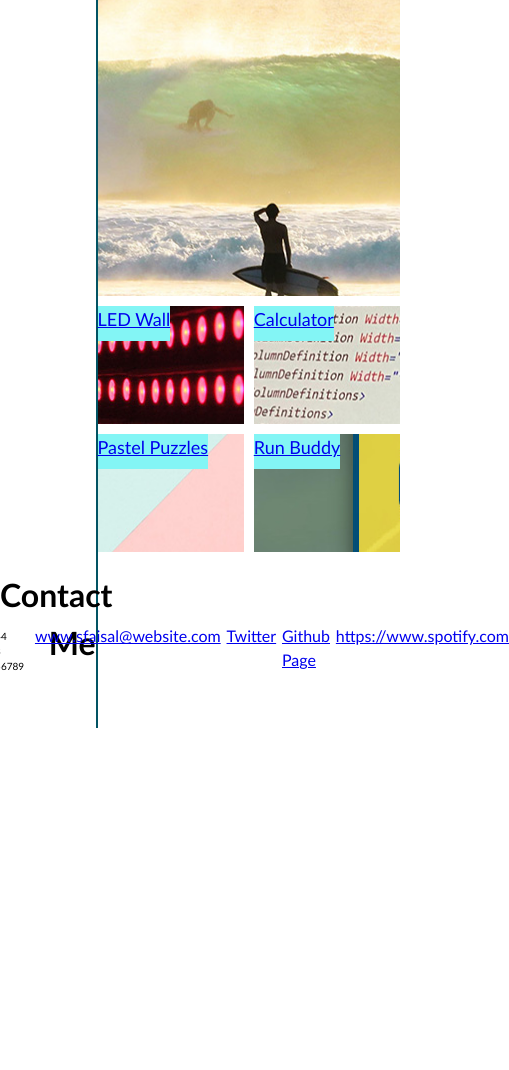
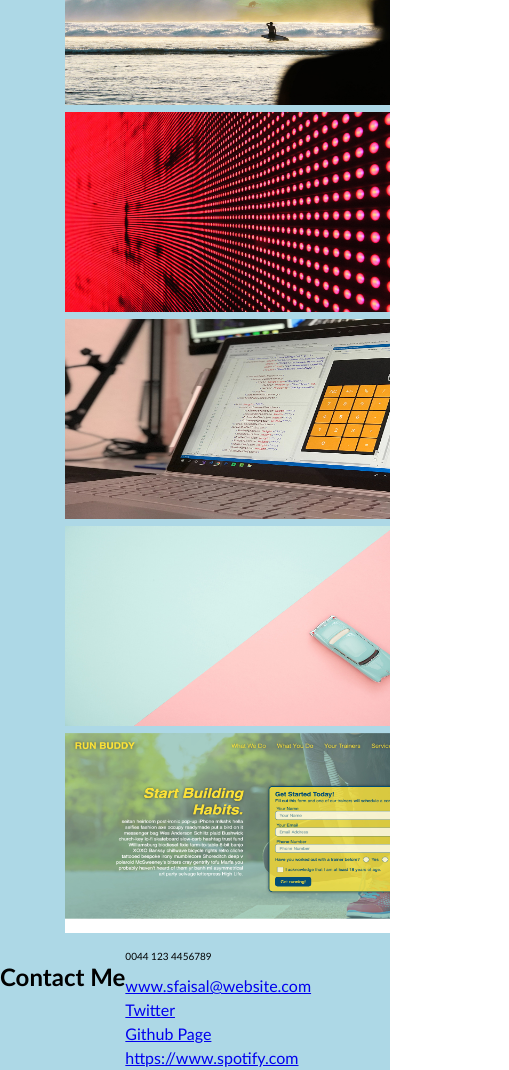
Before and after one commit to SFSL06/sf-portfolio, a plain HTML site: page index.html in a window 390 px wide. Shown: the part 512-1582 px from the top of the page, 509 px wide, since content can reach past the window. Before the commit the page ends 1240 px from the top, so only its background shows below. Drawn offline with Linux system fonts and the light colour scheme.

Commit message:
Add responsiveness to portfolio

```diff
--- a/index.html
+++ b/index.html
@@ -30,54 +30,58 @@
 </div>
 
 <body>
-<div class = "MainGrid">
-    <div class = "AboutMe">
-        <h1> About Me </h1>
+
+<!-- Nested flex containers to display info about me and my projects-->
+
+<section class='FlexContainer aboutMe'>
+<div class="aboutMeCol"> <h1> About Me </h1></div>
+<div class="myDetailCol">
+  <p>
+ Lorem ipsum dolor sit amet, consectetur adipiscing elit, sed do eiusmod tempor incididunt ut labore et dolore magna aliqua. Fringilla phasellus faucibus scelerisque eleifend. Erat nam at lectus urna. Laoreet id donec ultrices tincidunt arcu. </div>
+</p>
+</section>
+<section class='FlexContainer Work'>
+  <div class="workCol"><h1> Work </h1></div>
+    <div class = "projCol">
+        <button type="SurfReport">
+        <img src="Images/02-portfolio-4.jpg" alt="SurfReport"/>
+        </button>
+
+        <button type="LEDWall">
+        <img src="Images/02-portfolio-1.jpg" alt="LEDWall"/>
+        </button>
+
+        <div class = "calculator">
+        <button type="Calculator">
+        <img src="Images/02-portfolio-2.jpg" alt="Calculator"/>
+        </button>
+
+
+        <button type="PastelPuzzles">
+        <img src="Images/02-portfolio-3.jpg" alt="PastelPuzzles"/>
+        </button>
+
+        <button type="RunBuddy">
+        <img src="Images/02-run-buddy.jpg" alt="RunBuddy"/>
+        </button>
+
     </div>
-    <div class = "myBackground">
-        <p> Lorem ipsum dolor sit amet, consectetur adipiscing elit, sed do eiusmod tempor incididunt ut labore et dolore magna aliqua. Fringilla phasellus faucibus scelerisque eleifend. Erat nam at lectus urna. Laoreet id donec ultrices tincidunt arcu. Volutpat consequat mauris nunc congue nisi. Semper viverra nam libero justo laoreet. Commodo sed egestas egestas fringilla.
-        </p>
-    </div>
-    <div class = "Work">
-        <h1> Work </h1>
-    </div>
-<!-- Portfolio Projects Section -->
-    <div class="PortfolioGrid">
-       <div id="Project1" class="PortfolioGridArea">
-        <div class="heading">
-        <a href="www.surfreport.com"> Surf Report </a></div>
-        </div>
-       <div id="Project2" class="PortfolioGridArea">
-        <div class="heading">
-        <a href="www.ledwall.com"> LED Wall </a></div>
-        </div>
-       <div id="Project3" class="PortfolioGridArea">
-        <div class="heading">
-        <a href="www.calculator.com"> Calculator </a></div>
-       </div>
-      <div id="Project4" class="PortfolioGridArea">
-      <div class="heading">
-        <a href="www.pastelpuzzles.com"> Pastel Puzzles </a></div>
-      </div>
-      <div id="Project5" class="PortfolioGridArea">
-      <div class="heading">
-      <a href="www.runbuddy.com"> Run Buddy </a></div>
-     </div>
-   </div>
+</section>
 
+<!--Section to show Contact Info -->
+
+<section class='FlexContainer'>
 <div class = "Contact">
-    <h1> Contact Me </h1>
+  <h1> Contact Me </h1>
 </div>
-<!-- Using flexbox to make the contact section-->
+<div class="flexContactInfo">
+<div> <p> 0044 123 4456789 </p> </div>
+<div> <a href="#">www.sfaisal@website.com </a></div>
+<div> <a href="https://twitter.com/">Twitter</a></div>
+<div> <a href="https://github.com/SFSL06/sf-portfolio">Github Page</a></div>
+<div> <a href="#">https://www.spotify.com</a></div>
 
-<div class="flexContactInfo">
-  <div class = "item"> <p> 0044 123 4456789 </p> </div>
-  <div class = "item"> <a href="#">www.sfaisal@website.com </a></div>
-  <div class = "item"> <a href="https://twitter.com/">Twitter</a></div>
-  <div class = "item"> <a href="https://github.com/SFSL06/sf-portfolio">Github Page</a></div>
-  <div class = "item"> <a href="#">https://www.spotify.com</a></div>
-</div>
+</section>
 
-</div>
 </body>
 </html>
--- a/style.css
+++ b/style.css
@@ -10,7 +10,9 @@
     line-height: 1.5;
   }
 
-  h1,
+  h1 {
+    font-size:x-large;
+  }
   h2,
   h3,
   h4,
@@ -20,7 +22,7 @@
   }
 
   p {
-    margin: 5px;
+    margin: 5 px;
     font-size: 18px;
   }
 
@@ -76,11 +78,10 @@
   p {
     font-size: 10px;
   }
-  flexContactInfo {
+  aboutMe, Work, ContactMe {
     flex-direction: column;
     }
-  .MainGrid {grid-template-columns: repeat(auto-fill, minmax(150px, 1fr));
-    grid-auto-flow: row;}
+
 }
 
 @media only screen and (max-width : 320px)
@@ -89,17 +90,20 @@
     flex-direction: column;
 
   }
-   flexContactInfo {
+  .aboutMe{
    flex-direction: column;
    }
+  .Work{
+    flex-direction: column;
+  }
+
+  .contactMe{
+    flex-direction: column;
+      }
+
+
 }
-   .MainGrid {grid-template-columns: repeat(auto-fill, minmax(150px, 1fr));
-    grid-auto-flow: row;}
 
-   .PortfolioGrid {grid-template-columns: repeat(auto-fill, minmax(150px, 1fr));}
-   .myBackground {
-    font-size: 10px;
-  }
 
  /*Page Title, Portfolio owner's name*/
 .Title {
@@ -117,114 +121,9 @@
   }
 
 
-  .MainGrid {
-    display: grid;
-    margin : 0 auto;
-    max-width: 1200px;
-    grid-template-columns: 25% 75%;
-    grid-template-rows: 20% 80% 20%;
-    grid-gap: 1 rem;
-    grid-template-areas:
-    "AboutMe myBackground"
-    "Work Projects"
-    "Contact ContactInfo"
-  }
-
-  .AboutMe{
-    text-align: right;
-    grid-area: AboutMe;
-    /*to set right border */
-    border-right-style: solid;
-    border-right-width: 2px;
-    border-color: #025363;
-    ;
-  }
-  .myBackground{
-    display: flex;
-    align-items:flex-start;
-    justify-content: center;
-    grid-area: myBackground;
-  }
-
-  .Work{
-    text-align: right;
-    grid-area: Work;
-    /*to set right border */
-    border-right-style: solid;
-    border-right-width: 2px;
-    border-color: #025363;
-  }
-
-  .PortfolioGrid {
-    /*margin: 5px;*/
-    display: grid;
-    grid-area: Projects;
-    min-height: 500px;
-    height: 70vh;
-    grid-template-rows: 60% 20% 20%;
-    grid-template-columns: 50% 50%;
-    grid-gap: 10px;
-    grid-template-areas:
-    "SurfReport SurfReport"
-    "LEDWall Calculator"
-    "PastelPuzzles RunBuddy";
-
-  }
-  .PortfolioGridArea {
-    background-position: center;
-    background-repeat: no-repeat;
-    /*background-size: cover;*/
-
-   /* position: relative;*/
-    border-color: rgb(131, 245, 245);
-    border: 2px ;
-
-  }
-
-  #Project1 {
-    grid-area: SurfReport;
-    background-image: url("Images/02-portfolio-4.jpg");
-    padding-bottom: 10px;
-    cursor: pointer;
-  /*  border: 5px #025363; */
-  }
-
-  #Project2 {
-    grid-area: LEDWall;
-    background-image: url("Images/02-portfolio-1.jpg");
-    padding-bottom: 10px;
-    cursor: pointer;
-  }
-
-  #Project3 {
-    grid-area: Calculator;
-    background-image: url("Images/02-portfolio-2.jpg");
-    padding-bottom: 10px;
-    cursor: pointer;
-  }
-  #Project4 {
-    grid-area: PastelPuzzles;
-    background-image: url("Images/02-portfolio-3.jpg");
-    padding-bottom: 10px;
-    cursor: pointer;
-  }
-  #Project5 {
-    grid-area: RunBuddy;
-    background-image: url("Images/02-run-buddy.jpg");
-    justify-content:left;
-    align-items: end;
-    padding-bottom: 10px;
-    cursor: pointer;
-  }
 
   .heading {
 
-   /* padding: 5px;
-    height: 35px;
-    width: 10px
-    color: rgb(6, 6, 6);
-    font-size: 18px;
-    background-color: rgb(131, 245, 245);*/
     position: relative;
     float:left;
     height: 35px;
@@ -233,37 +132,61 @@
     font-size: 18px;
     background-color: rgb(131, 245, 245);
   }
-  .Contact{
-    text-align: right;
-    grid-area: Contact;
-    /*padding-right: 5px;*/
-    /*to set right border */
-    border-right-style: solid;
-    border-right-width: 2px;
-    border-color: #025363;
-  }
-/*  .ContactInfo{
-    text-align: center;
-    grid-area: ContactInfo
-  } */
 
-.ContactInfo a:hover {
-  background-color: white;
-  color: rgb(115, 3, 18);
+  .FlexContainer {
+    display: flex;
+    align-items: flex-start;
+    justify-content: left;
+    background-color: lightblue;;
+    overflow:auto;
 }
-.flexContactInfo {
+ .flexContactInfo {
+  display:flex
+  align-items: flex-start;
+  justify-content: center
+ }
+ .aboutMe{
   display: flex;
-  flex-direction: row;
-  align-items: center;
-  justify-content:center;
+ }
+ .Work {
+  display: flex;
+ }
+ .contactMe{
+  display: flex;
+ }
+
+/*To adjust col widths */
+.aboutMeCol {
+  flex-basis: 20%
+  align-items: flex-start;
+  justify-content: center;
+ }
+ .myDetailCol {
+   flex-basis: 80%;
+   align-items: flex-start;
+   justify-content:space-between;
+ }
+
+ .workCol {
+  flex-basis: 20%;
+  align-items: flex-start;
+  justify-content: center;
+}
+.projCol{
+  flex-basis: 80%;
   }
 
-.item {
-  flex-grow: 1;
-  height: 50px;
+
+/* Buttons to view Projects */
+button {
+  border: none;
+  cursor: pointer;
+  appearance: none;
+  background-color: inherit;
+}
+
+img {
+  width: 400px;
+  height: 200px;
 
 }
-
-.item + .item {
-  margin-left: 2%;
-}
```
